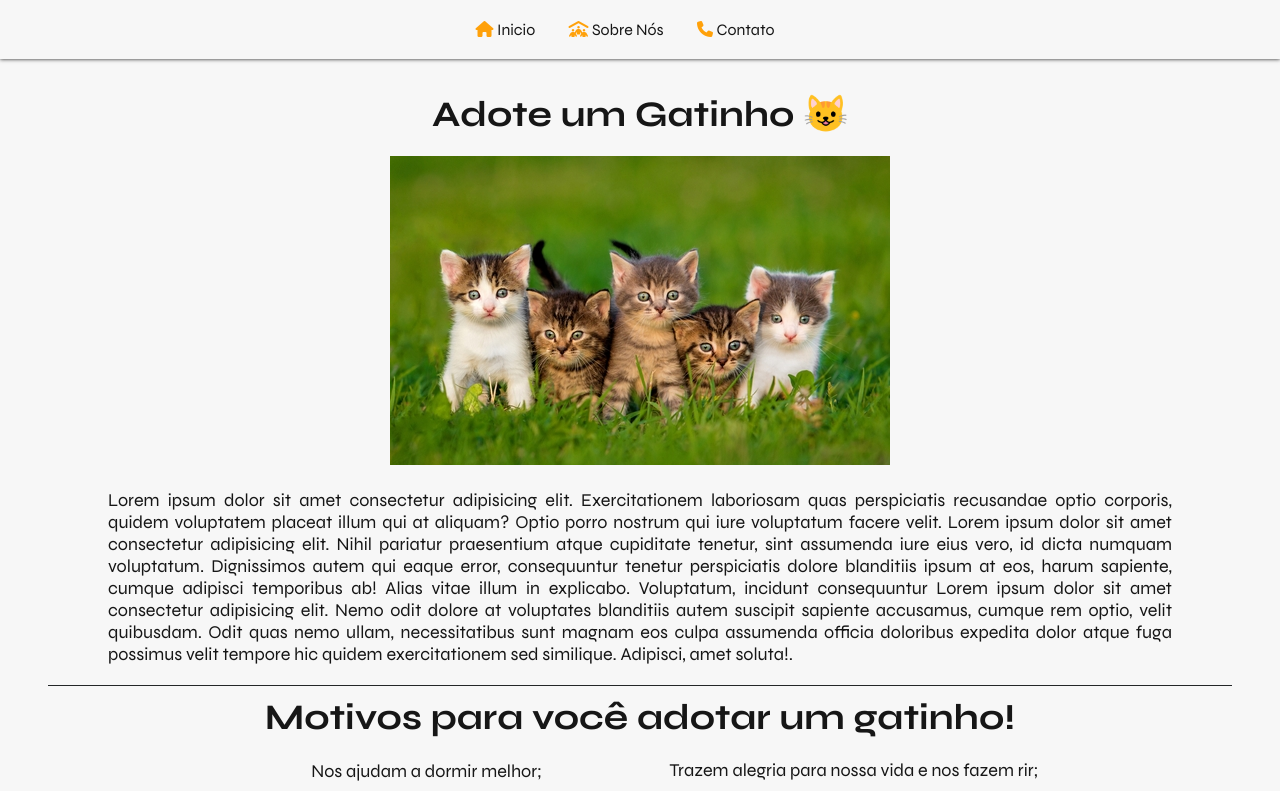
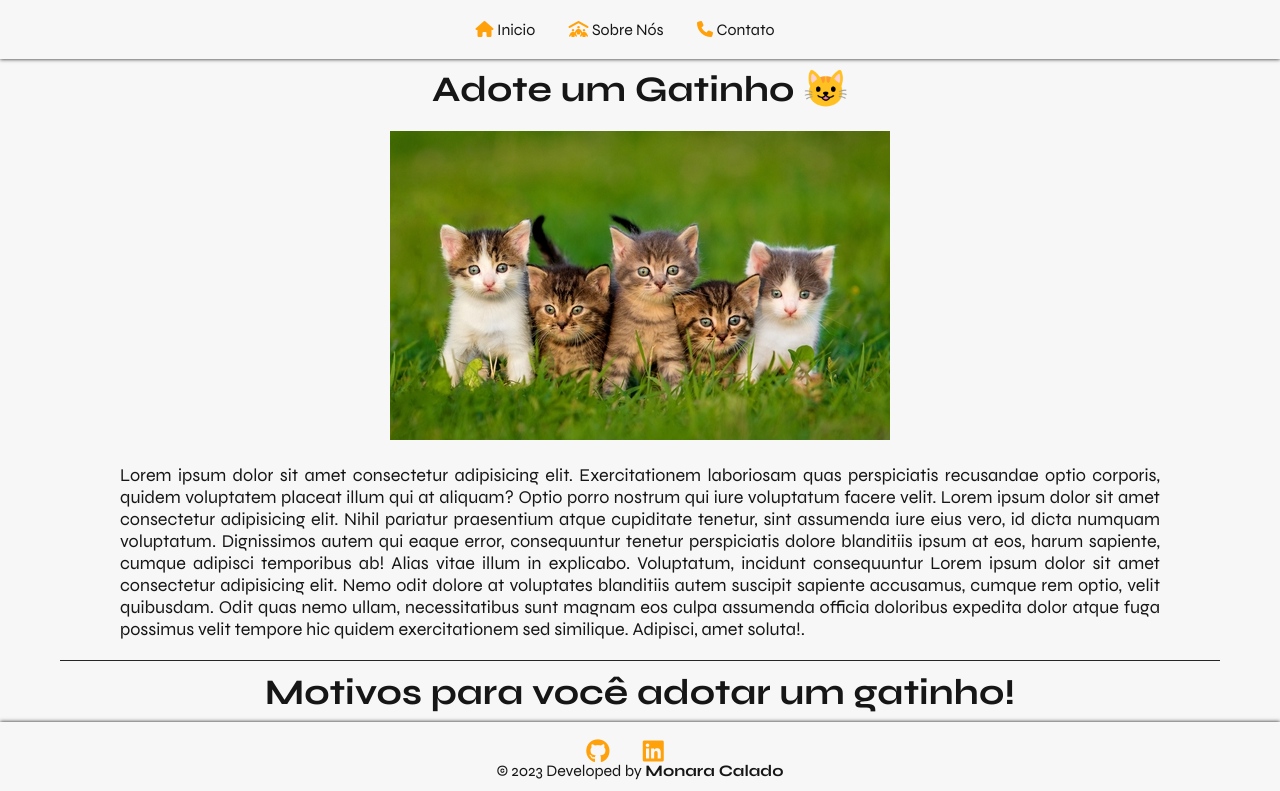
Before and after one commit to monaracalado/vs12-front, a plain HTML site: page 01-html-e-css/task-01/index.html in a window 1280 px wide. Shown: the top 791 px of the page. Drawn offline with Linux system fonts and the light colour scheme.

Commit message:
atualizando arquivo global

```diff
--- a/01-html-e-css/task-01/style/global.css
+++ b/01-html-e-css/task-01/style/global.css
@@ -15,18 +15,25 @@
     color: var(--text);
 }
 
-body {
+body, .footer, .navbar{
     background-color: var(--background);
 }
 
 main{
-    padding: 24px 48px;
+    padding: 58px 60px 80px;
+}
+
+.navbar{
+    top: 0;
 }
 
 .navbar, .footer {
     box-shadow: 0px 0px 4px;
     padding: 20px;
     text-align: center;
+
+    width: 100vw;
+    position: fixed;
 }
 
 .navbar a, .footer a {
@@ -35,7 +42,7 @@ main{
 }
 
 .navbar a:hover{
-    border-bottom: 3px solid var(--secondary);
+    border-bottom: 2px solid var(--secondary);
     border-radius: 5px;
 }
 
@@ -46,3 +53,7 @@ main{
 a > i{
     color: var(--primary);
 }
+
+.footer{
+    bottom: 0;
+}
```
